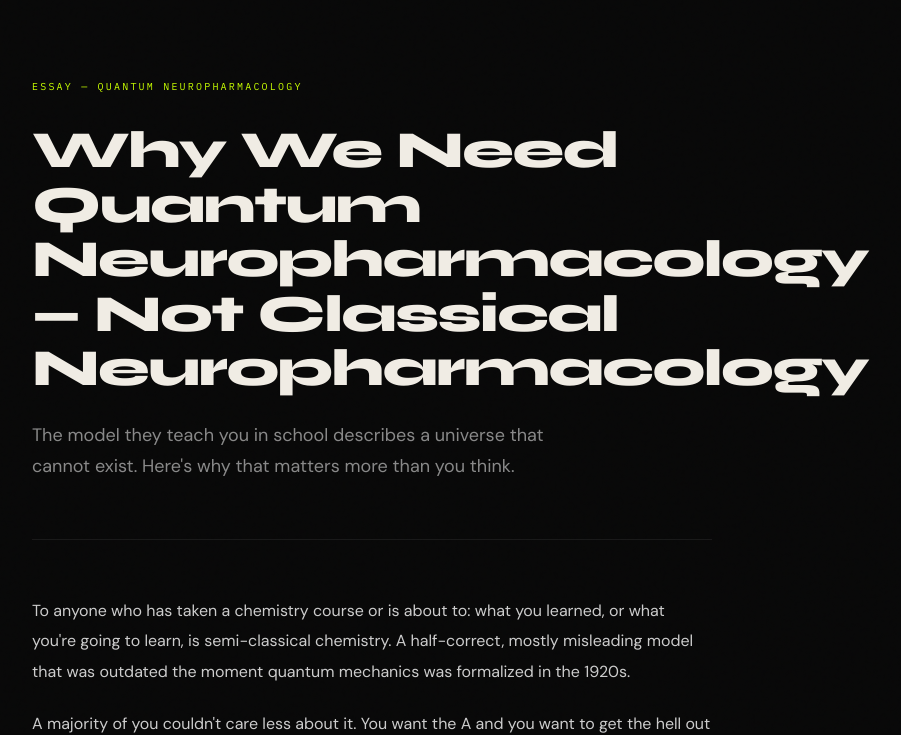
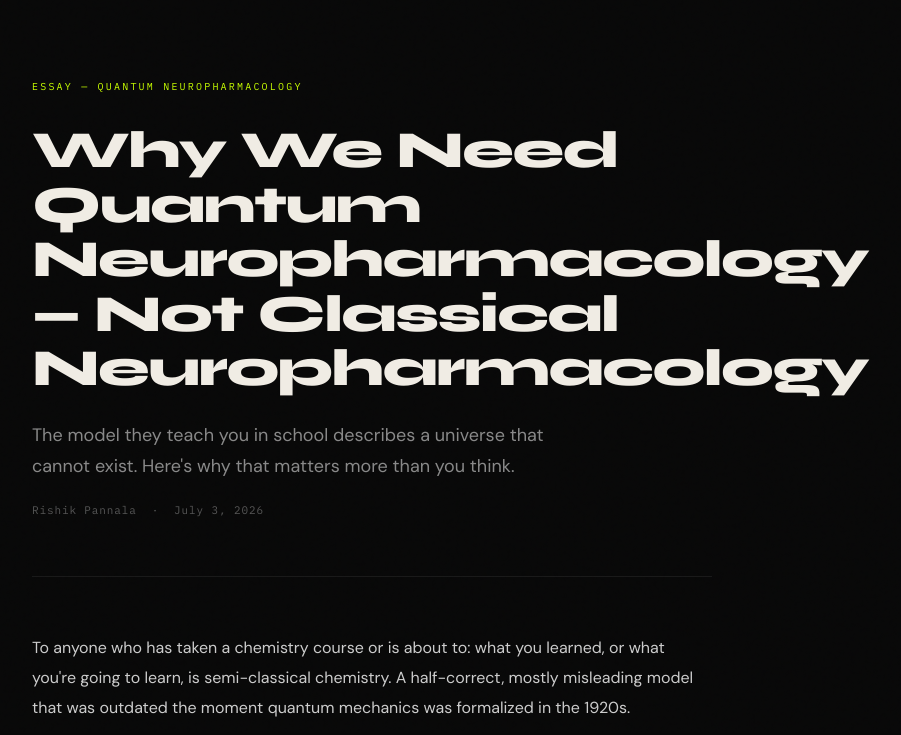
Before and after one commit to NEUROscienceRPrime/NEUROscienceRPrime.github.io, a plain HTML site: page article6.html in a window 1280 px wide. Shown: the part 67-802 px from the top of the page, without its empty margins (268-1169 px from the left). Drawn offline with Linux system fonts and the light colour scheme.

Commit message:
Add author and date to article6

```diff
--- a/article6.html
+++ b/article6.html
@@ -280,6 +280,7 @@
   <div class="article-eyebrow">Essay — Quantum Neuropharmacology</div>
   <h1 class="article-title">Why We Need Quantum Neuropharmacology — Not Classical Neuropharmacology</h1>
   <p class="article-subtitle">The model they teach you in school describes a universe that cannot exist. Here's why that matters more than you think.</p>
+  <div style="margin-top:18px; font-family:var(--font-mono); font-size:11px; color:var(--muted); letter-spacing:0.08em;">Rishik Pannala &nbsp;·&nbsp; July 3, 2026</div>
 
   <div class="divider"></div>
 
```
